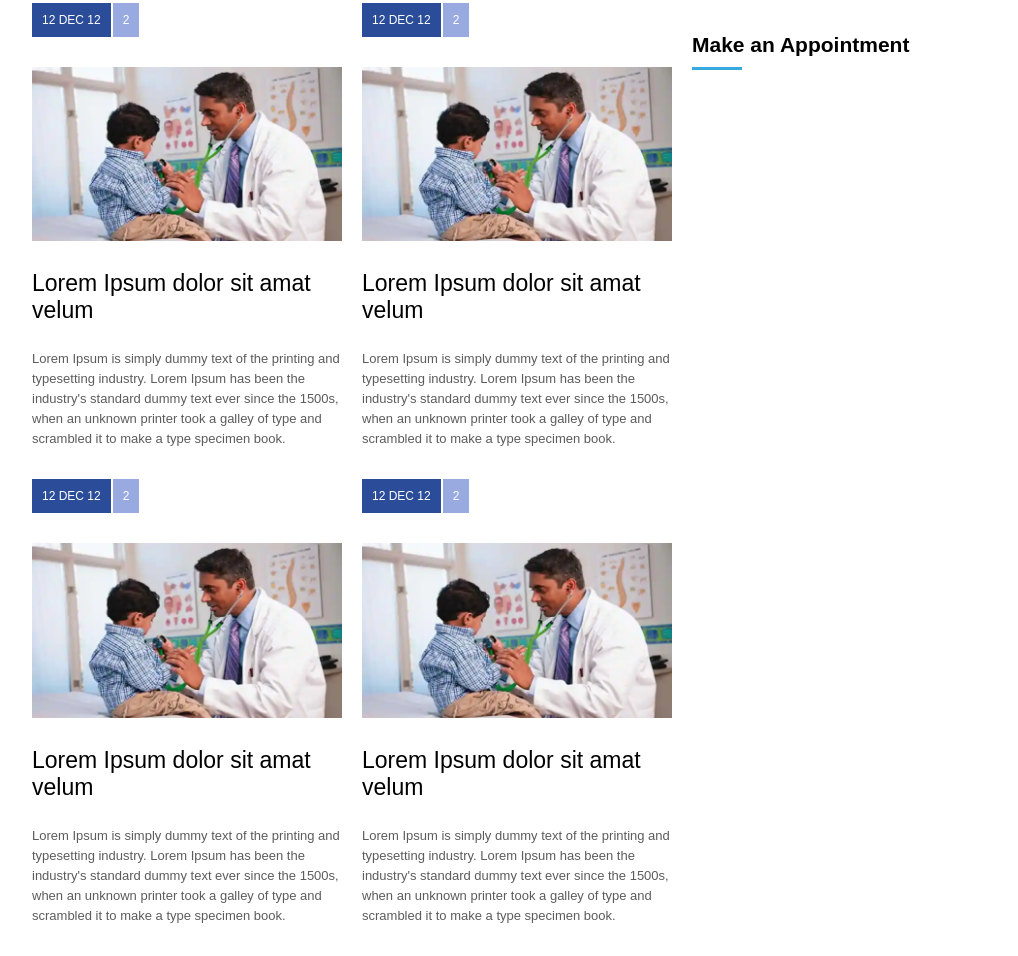
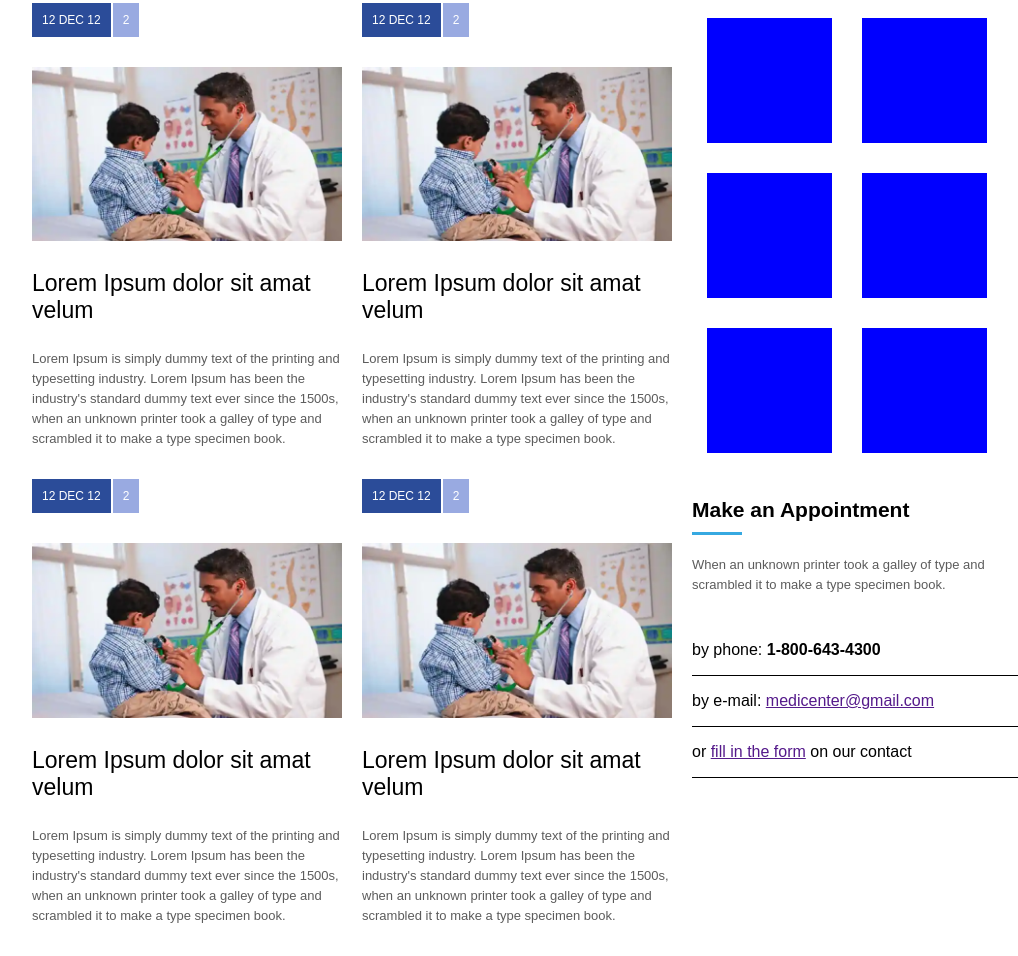
Before and after one commit to igorjoseantunes/medicenter, a plain HTML site: page index.html in a window 1280 px wide. Shown: the part 874-1830 px from the top of the page, without its empty margins (113-1131 px from the left). Drawn offline with Linux system fonts and the light colour scheme.

Commit message:
Feitos os departamentos e os apontamentos

```diff
--- a/assets/css/style.css
+++ b/assets/css/style.css
@@ -239,3 +239,39 @@ article .news-resume {
     line-height: 20px;
     margin-bottom: 30px;
 }
+
+.widget-body {
+    display: flex;
+    flex-wrap: wrap;
+    flex-direction: row;
+}
+
+.widget-body-blocks {
+    margin: 15px;
+    min-width: 125px;
+    min-height: 125px;
+    background-color: blue;
+}
+
+.widget-appoint-text {
+    font-size: 13px;
+    color: #5c5c5c;
+    line-height: 20px;
+    margin-bottom: 30px;
+}
+
+.widget-appoint-notes {
+    display: flex;
+    flex-direction: column;
+    width: 100%;
+    height: 150px;
+}
+
+.appointments {
+    font-size: 16px;
+    display: flex;
+    justify-content: flex-start;
+    align-items: center;
+    flex: 1;
+    border-bottom: 1px solid #000000;
+}
--- a/index.html
+++ b/index.html
@@ -162,7 +162,14 @@
                         <div class="widget-title-text">Departments</div>
                         <div class="widget-title-bar"></div>
                     </div>
-                    <div class="widget-body"></div>
+                    <div class="widget-body">
+                        <div class="widget-body-blocks"></div>
+                        <div class="widget-body-blocks"></div>
+                        <div class="widget-body-blocks"></div>
+                        <div class="widget-body-blocks"></div>
+                        <div class="widget-body-blocks"></div>
+                        <div class="widget-body-blocks"></div>
+                    </div>
 
                 </div>
                 <div class="widget">
@@ -170,7 +177,16 @@
                         <div class="widget-title-text">Make an Appointment</div>
                         <div class="widget-title-bar"></div>
                     </div>
-                    <div class="widget-body"></div>
+                    <div class="widget-body">
+                        <div class="widget-appoint-text">
+                            When an unknown printer took a galley of type and scrambled it to make a type specimen book.
+                        </div>
+                        <div class="widget-appoint-notes">
+                            <div class="appointments"><p>by phone:  <strong>1-800-643-4300</strong></p></div>
+                            <div class="appointments"><p>by e-mail: <a href="">medicenter@gmail.com</a></p></div>
+                            <div class="appointments"><p>or <a href="">fill in the form</a> on our contact</p> </div>
+                        </div>
+                    </div>
                 </div>
 
             </aside>
```
